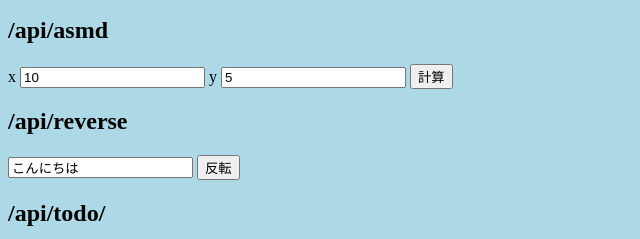
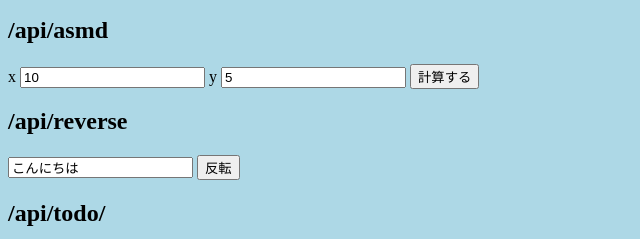
Before and after one commit to yosibu/2022-winter-3-b, a plain HTML site: page static/index.html in a window 1280 px wide. Shown: the part 380-619 px from the top of the page, 0-640 px from the left. Drawn offline with Linux system fonts and the light colour scheme; no server answers.

Commit message:
change html
html変更テスト

```diff
--- a/static/index.html
+++ b/static/index.html
@@ -18,7 +18,7 @@
     <input id="xNumber" type="number" value="10" />
     <label for="yNumber">y</label>
     <input id="yNumber" type="number" value="5" />
-    <button id="asmdButton">計算</button>
+    <button id="asmdButton">計算する</button>
     <p id="asmdResult"></p>
 
     <h2>/api/reverse</h2>
```
